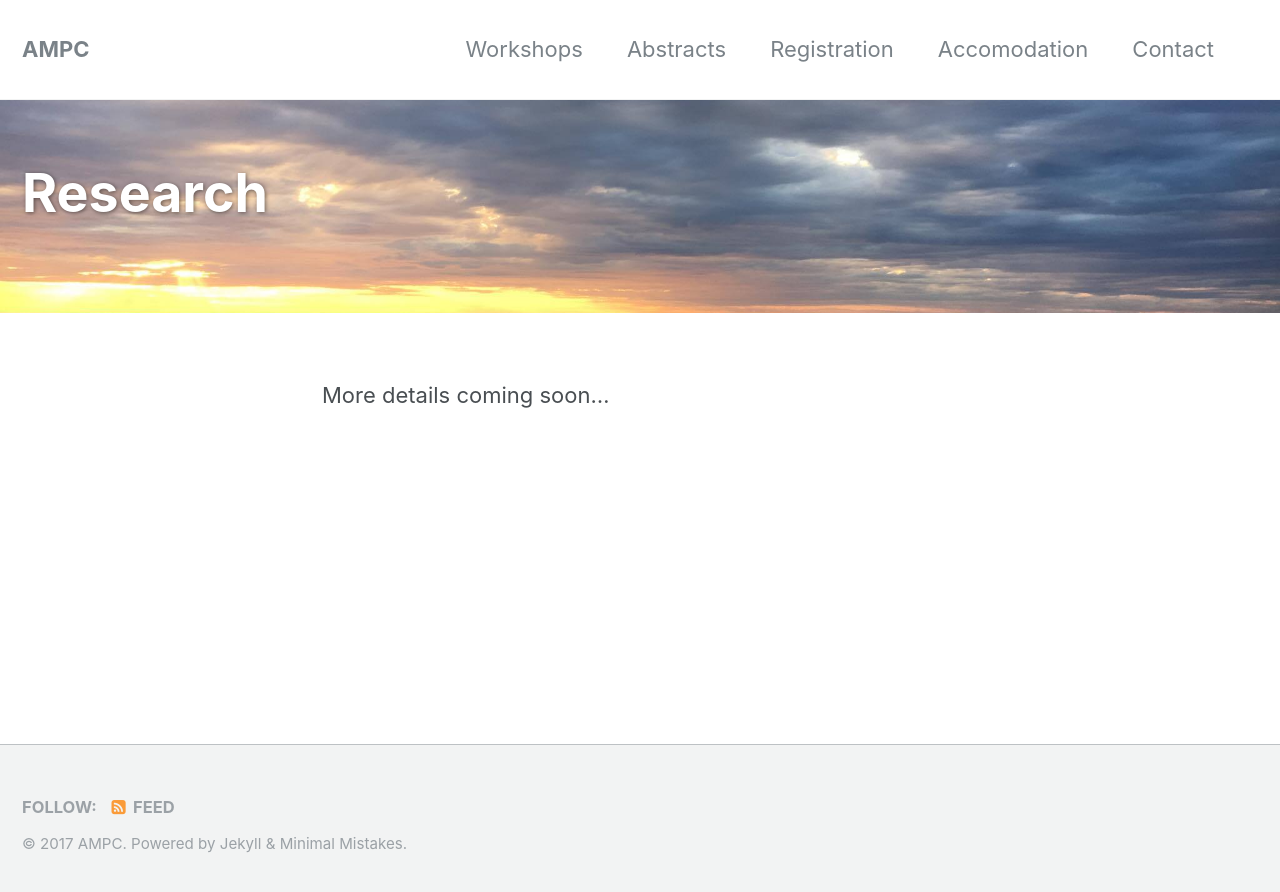
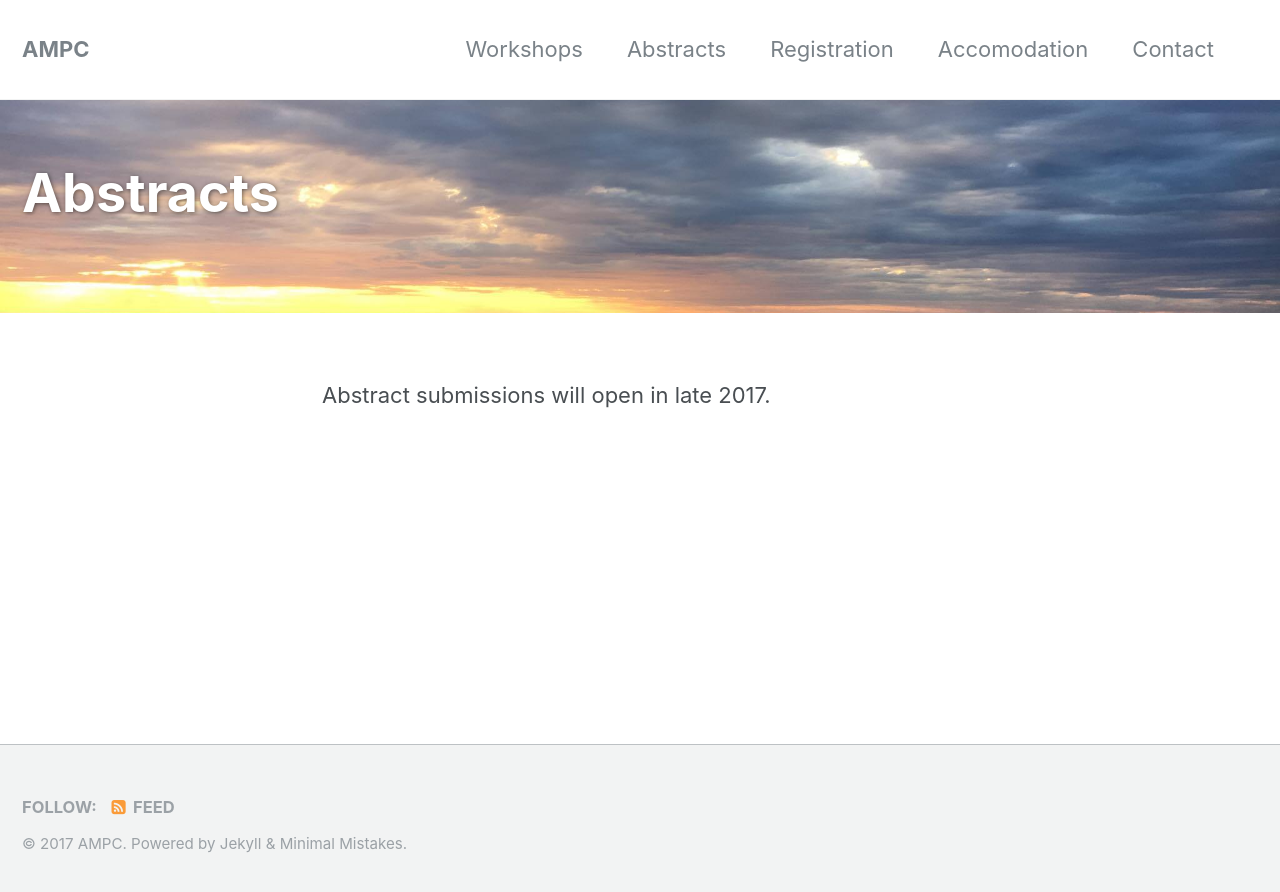
Before and after one commit to alicemason/AMPC18, a Jekyll site: the page built from _pages/Abstracts.md, in a window 1280 px wide. Shown: the top 892 px of the page. Built offline with Jekyll 4.4.1, drawn with Linux system fonts in a browser that asks for light colours.

Commit message:
edit dates

```diff
--- a/_pages/Abstracts.md
+++ b/_pages/Abstracts.md
@@ -1,10 +1,10 @@
 ---
  layout: archive
  permalink: /_pages/Abstracts/
- title: "Research"
+ title: "Abstracts"
  header:
    overlay_image: "/assets/images/cott.jpg"
  author_profile: false
 ---
 
-More details coming soon...
+Abstract submissions will open in late 2017.
```
Also changed, not shown: index.md (+1 -2 lines).
